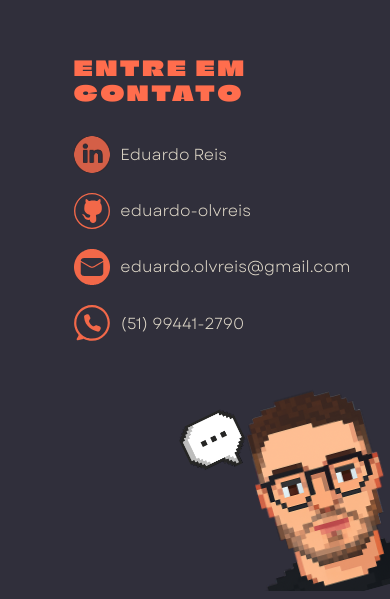
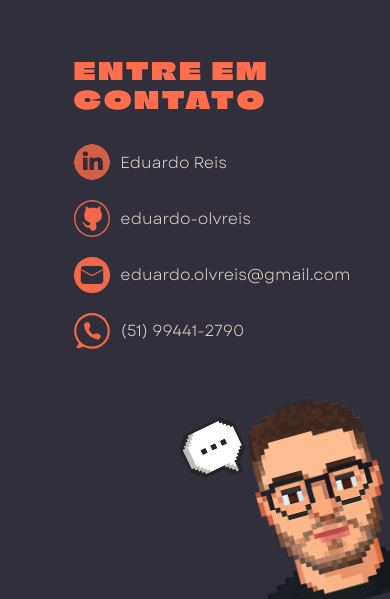
Before and after one commit to eduardo-olvreis/portfolio, a React (Vite) app in the folder portfolio/: page / in a window 390 px wide. Shown: the part 2660-3259 px from the top of the page. Built offline with nearby package versions, Linux system fonts and the light colour scheme.

Commit message:
style: (Contact) Fim da responsividade para tablet

```diff
--- a/portfolio/src/components/Contact/Contact.module.css
+++ b/portfolio/src/components/Contact/Contact.module.css
@@ -20,7 +20,7 @@
         margin-bottom: 30px;
         color: var(--color-textImportant);
         font-family: "climateCrisis";
-        font-size: clamp(1.3rem, 5vw, 1.5rem);
+        font-size: var(--font-size-h2);
         line-height: 1.2;
         letter-spacing: 0.2rem;
         font-weight: 300;
@@ -43,6 +43,9 @@
         width: 15%;
         height: 15%;
     }
+}
+.contactItem p{
+    font-size: var(--font-size-p);
 }
 .imageContainer{
     width: 100%;
```
